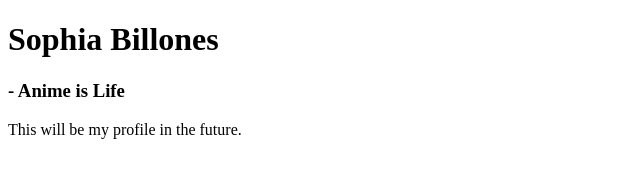
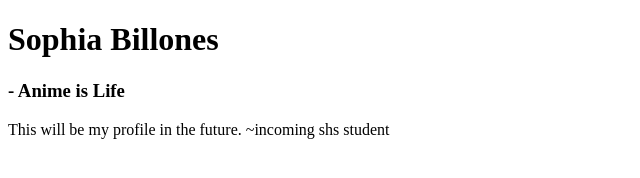
Before and after one commit to loliravioli/loliravioli.github.io, a plain HTML site: page index.html in a window 1280 px wide. Shown: the whole page, without its empty margins (0-640 px from the left). Drawn offline with Linux system fonts and the light colour scheme.

Commit message:
added my prev. work

```diff
--- a/index.html
+++ b/index.html
@@ -7,5 +7,7 @@
             <h1> Sophia Billones</h1>
             <h3> - Anime is Life</h3>
             This will be my profile in the future.
+
+            ~incoming shs student
         </body>
 </html>
```
